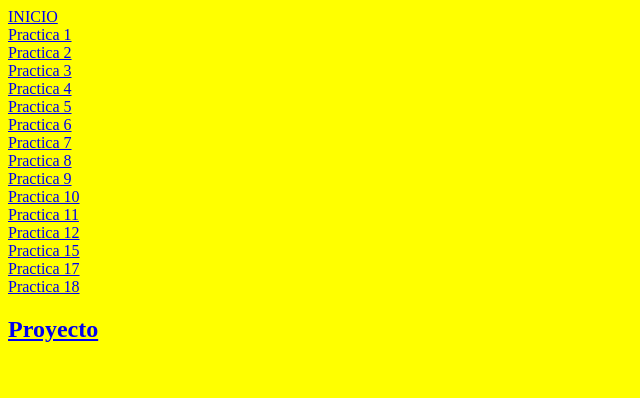
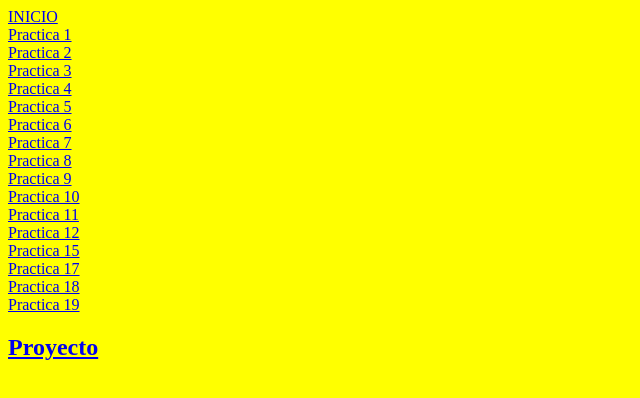
Before and after one commit to pistorex/ivanprincipal, a plain HTML site: page menu2.html in a window 1280 px wide. Shown: the whole page, without its empty margins (0-640 px from the left). Drawn offline with Linux system fonts and the light colour scheme.

Commit message:
Update menu2.html

```diff
--- a/menu2.html
+++ b/menu2.html
@@ -35,6 +35,8 @@
 <br>
 <a href="practica18/index.html" target="der"> Practica 18</a>
 <br>
+<a href="practica19/carrusel.html" target="der"> Practica 19</a>
+<br>
 <a href="https://pistorex.github.io/proyectoea5/" target="_blank"> <h2>Proyecto </h2></a>
 </body>
 </html>
```
